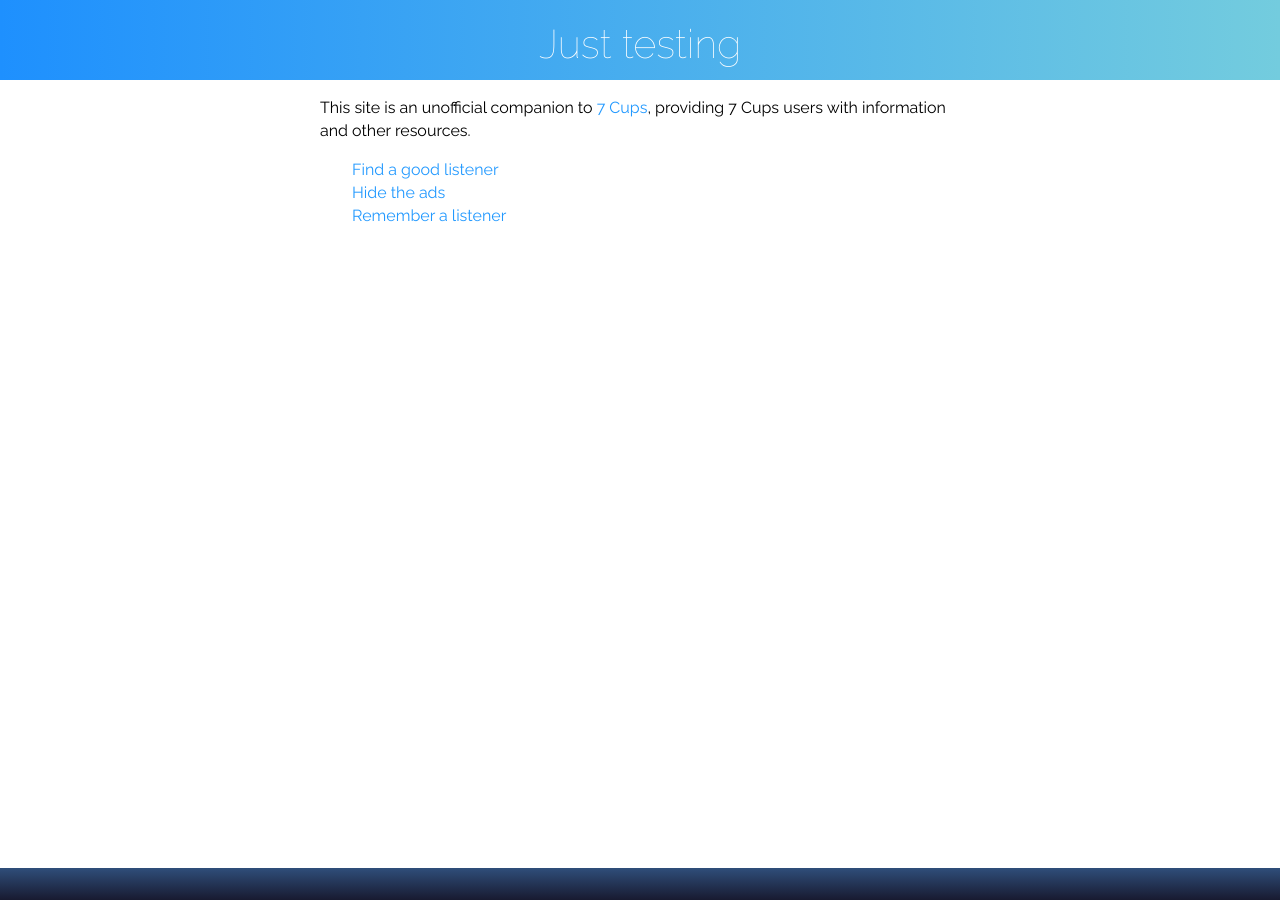
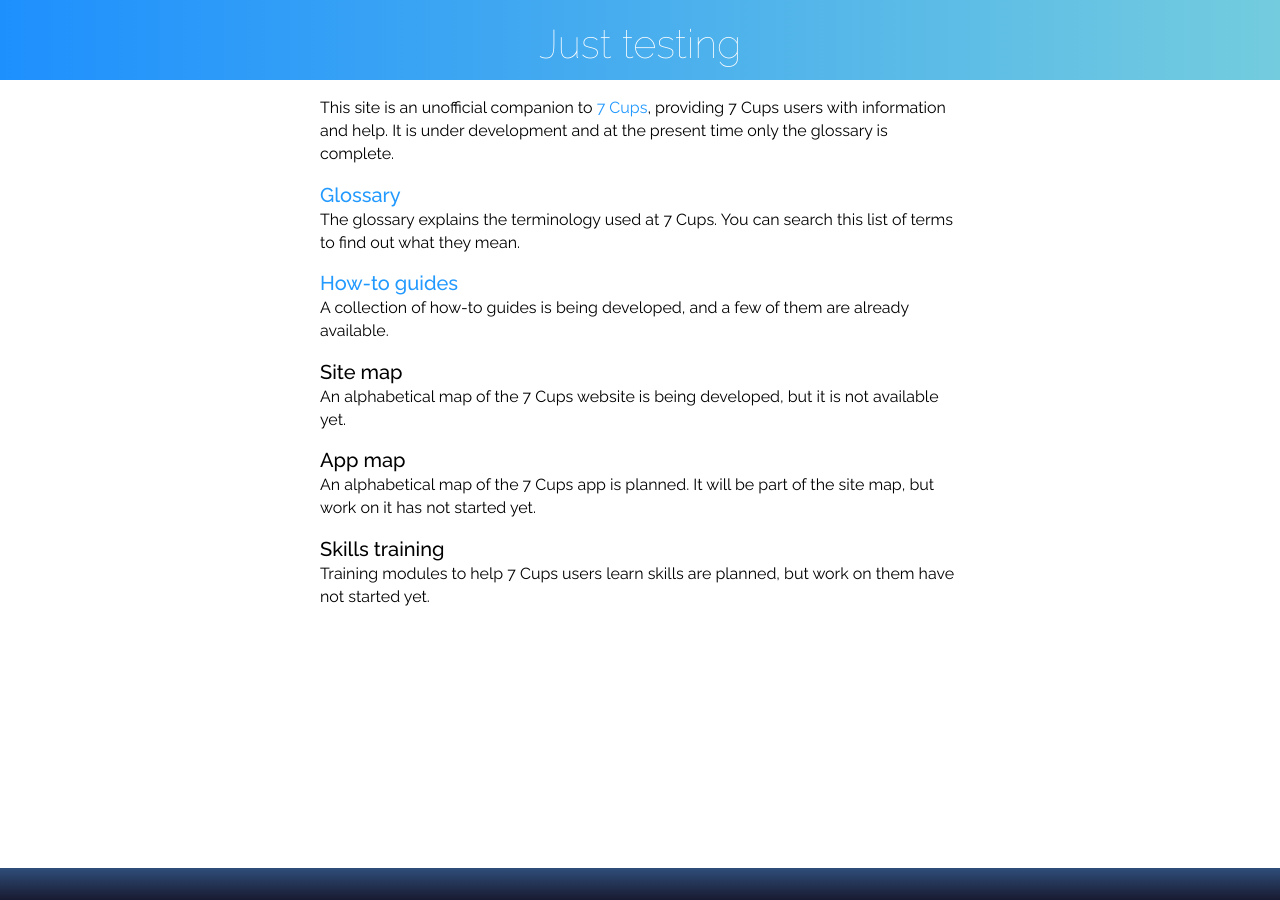
Before and after one commit to RarelyCharlie/rarelycharlie.github.io, a Jekyll site: the page built from index.md, in a window 1280 px wide and 900 px high. Built offline with Jekyll 4.4.1, drawn with Linux system fonts in a browser that asks for light colours.

Commit message:
fill out text

```diff
--- a/index.md
+++ b/index.md
@@ -6,10 +6,23 @@ layout: default
   #content {padding-top: 1em;}
 </style>
 This site is an unofficial companion to [7 Cups](https://www.7cups.com/), providing
-7 Cups users with information and other resources.
+7 Cups users with information and help. It is under development and at the present time
+only the glossary is complete.
 
-<p style="margin-left: 2em;">
-{% for how in site.howto %}
-<a href="{{ how.url }}">{{ how.title }}</a><br/>
-{% endfor %}
-</p>
+## [Glossary](/glossary)
+The glossary explains the terminology used at 7 Cups. You can search this list of terms
+to find out what they mean.
+
+## [How-to guides](/howto)
+A collection of how-to guides is being developed, and a few of them are already available.
+
+## Site map
+An alphabetical map of the 7 Cups website is being developed, but it is not available yet.
+
+## App map
+An alphabetical map of the 7 Cups app is planned. It will be part of the site map, but
+work on it has not started yet.
+
+## Skills training
+Training modules to help 7 Cups users learn skills are planned, but work on them have not
+started yet.
```
